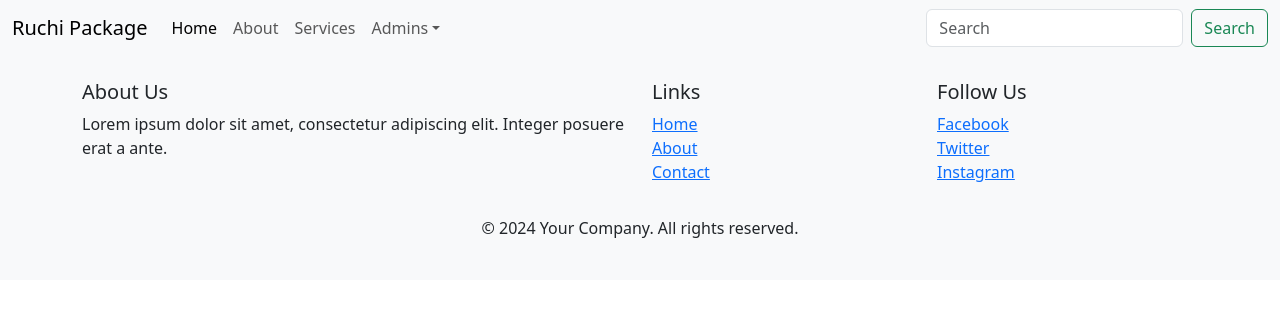
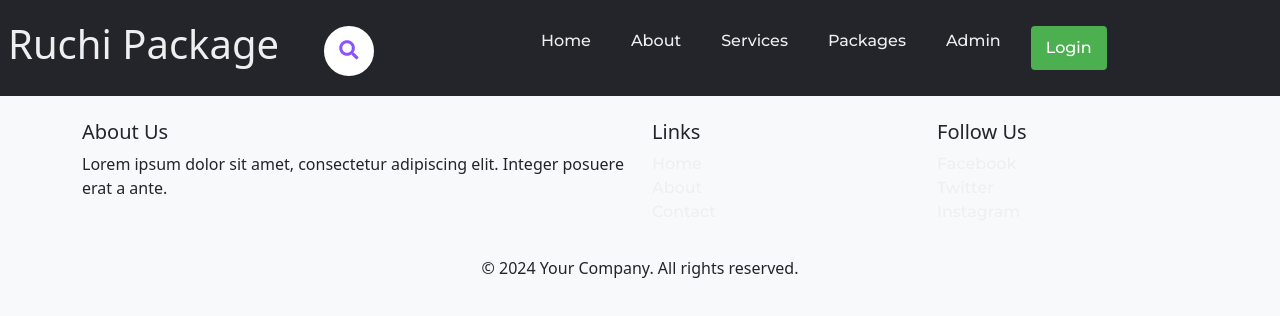
Before and after one commit to thassara/MERN, a React (Create React App) app in the folder frontend/: page / in a window 1280 px wide. Shown: the top 316 px of the page. Built offline with nearby package versions, Linux system fonts and the light colour scheme.

Commit message:
add new navigation

```diff
--- a/frontend/public/index.html
+++ b/frontend/public/index.html
@@ -11,7 +11,7 @@
   <link href="https://cdn.jsdelivr.net/npm/bootstrap@5.3.3/dist/css/bootstrap.min.css" rel="stylesheet"
     integrity="sha384-QWTKZyjpPEjISv5WaRU9OFeRpok6YctnYmDr5pNlyT2bRjXh0JMhjY6hW+ALEwIH" crossorigin="anonymous">
   <link rel="manifest" href="%PUBLIC_URL%/manifest.json" />
-
+  <link rel="stylesheet" href="https://cdnjs.cloudflare.com/ajax/libs/font-awesome/5.15.3/css/all.min.css">
   <title>React App</title>
 </head>
 
--- a/frontend/src/compoments/Header.js
+++ b/frontend/src/compoments/Header.js
@@ -1,54 +1,29 @@
 import React from "react";
 import 'bootstrap/dist/css/bootstrap.min.css';
 import 'bootstrap/dist/js/bootstrap.bundle.min';
+import '../style/Comman css/Header.css';
 
 function Header() {
     return (
-        <nav className="navbar navbar-expand-lg bg-body-tertiary">
-            <div className="container-fluid">
-                <a className="navbar-brand" href="#">Ruchi Package</a>
-                <button className="navbar-toggler" type="button" data-bs-toggle="collapse" data-bs-target="#navbarSupportedContent" aria-controls="navbarSupportedContent" aria-expanded="false" aria-label="Toggle navigation">
-                    <span className="navbar-toggler-icon"></span>
-                </button>
-                <div className="collapse navbar-collapse" id="navbarSupportedContent">
-                    <ul className="navbar-nav me-auto mb-2 mb-lg-0">
-                        <li className="nav-item">
-                            <a className="nav-link active" aria-current="page" href="/jj">Home</a>
-                        </li>
-                        <li className="nav-item">
-                            <a className="nav-link" href="/Regi">About</a>
-                        </li>
-                        <li className="nav-item">
-                            <a className="nav-link" href="/Regi">
-                            Services</a>
-                        </li>
-                        <li className="nav-item dropdown">
-                            <a className="nav-link dropdown-toggle" href="#" role="button" data-bs-toggle="dropdown" aria-expanded="false">
-                                Admins
-                            </a>
-                            <ul className="dropdown-menu">
-                                <li><a className="dropdown-item" href="/Add">General Manager</a></li>
-                                <li><a className="dropdown-item" href="/delete">Deputy Manager </a></li>
-                                <li><a className="dropdown-item" href="/delete">Plant Manager </a></li>
-                                <li><a className="dropdown-item" href="/delete">Stock Manager </a></li>
-
-
-                            </ul>
-                        </li>
-
+        <div className="hed">
+            <header>
+                <h1 className="com_name">Ruchi Package</h1>
+                <form className="search-form" action="">
+                    <input className="in" type="search" placeholder="Search here ..." />
+                    <i className="fa fa-search"></i>
+                </form>
+                <nav>
+                    <ul className="nav_links">
+                        <li><a href="#">Home</a></li>
+                        <li><a href="#">About</a></li>
+                        <li><a href="#">Services</a></li>
+                        <li><a href="#">Packages</a></li>
+                        <li><a href="#">Admin</a></li>
                     </ul>
-                    <form className="d-flex" role="search">
-                        <input className="form-control me-2" type="search" placeholder="Search" aria-label="Search"/>
-                        <button className="btn btn-outline-success" type="submit">Search</button>
-                    </form>
-                </div>
-            </div>
-            <script>
-
-
-            </script>
-        </nav>
-
+                </nav>
+                <a className="cta" href="#"><button>Login</button></a>
+            </header>
+        </div>
     );
 }
 
--- /dev/null
+++ b/frontend/src/style/Comman css/Header.css
@@ -0,0 +1,120 @@
+@import url('https://fonts.googleapis.com/css2?family=Montserrat:ital,wght@0,100..900;1,100..900&display=swap');
+
+.hed{
+    box-sizing: border-box;
+    margin: 0;
+    padding: 0;
+    background-color:#24252A;
+    display: flex;
+
+}
+li,a,button{
+    font-family: "Montserrat",sans-serif;
+    font-weight:500;
+    font-size: 16px;
+    color:#edf0f1;
+    text-decoration: none;
+}
+header{
+    display: flex;
+    justify-content: space-between;
+    align-items: center;
+    padding: 20px 10% ;
+}
+.com_name{
+    cursor: pointer;
+    color: #edf0f1;
+    margin-left: -120px;
+    padding-bottom: -10px;
+}
+nav{
+    margin-left: 110px;
+    right: 80px;
+    justify-content: space-between;
+
+}
+.nav_links{
+    list-style: none;
+
+}
+.nav_links li{
+    display: inline-block;
+    padding: 0px 20px;
+}
+.nav_links li a{
+    transition: all 0.3s ease 0s;
+}
+.nav_links li a:hover{
+    color: #0088a9;
+}
+button{
+    padding: 9px 25px;
+    background-color: rgba(0,136,169,1);
+    border:none;
+    border-radius: 50px;
+    cursor: pointer;
+    transition: all 0.3s ease 0s;
+    margin-left: 10px;
+}
+button:hover{
+    background-color: rgba(0,136,169,0.8);
+}
+form{
+    position: relative;
+    top: 50%;
+    left: 0%;
+    transform: translate(-10%,-50%);
+    transition: all 1s;
+    width: 50px;
+    height: 50px;
+    background: white;
+    box-sizing: border-box;
+    border-radius: 25px;
+    border: 4px solid white;
+    padding: 5px;
+    margin-left: 50px;
+}
+
+.in{
+    position: absolute;
+    top: 0;
+    left: 10;
+    width: 100%;;
+    height: 42.5px;
+    line-height: 30px;
+    outline: 0;
+    border: 0;
+    display: none;
+    font-size: 1em;
+    border-radius: 20px;
+    padding: 0 20px;
+}
+
+.fa{
+    box-sizing: border-box;
+    padding: 10px;
+    width: 42.5px;
+    height: 42.5px;
+    position: absolute;
+    top: 0;
+    right: 0;
+    border-radius: 50%;
+    color: #8c52ff;
+    text-align: center;
+    font-size: 1.2em;
+    transition: all 1s;
+}
+
+form:hover{
+    width: 300px;
+    cursor: pointer;
+}
+
+form:hover input{
+    display: block;
+}
+
+form:hover .fa{
+    background: #8c52ff;
+    color: white;
+}
```
